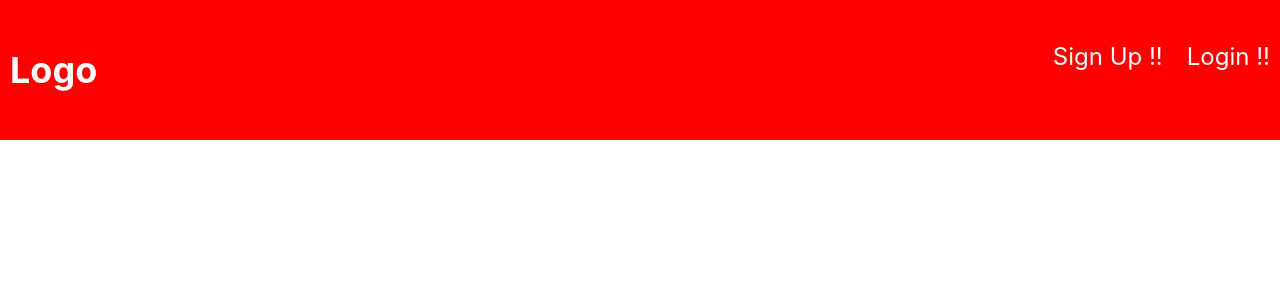
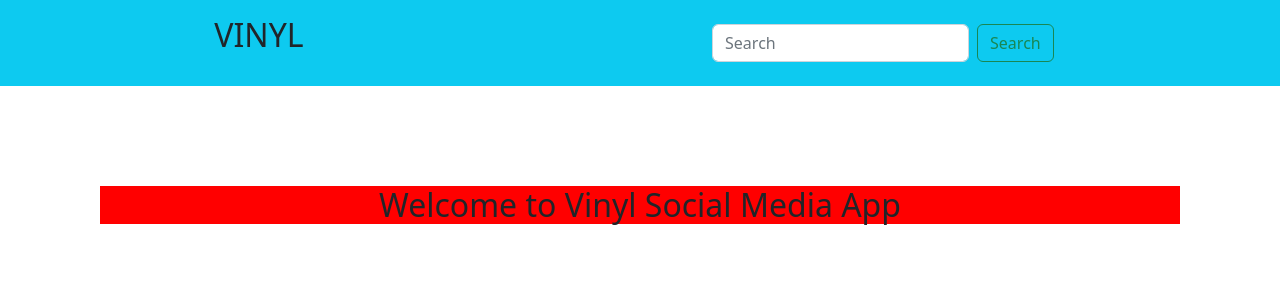
Before and after one commit to NightlineCoder/Vinyl-Social-Media, a React (Create React App) app in the folder client/: page / in a window 1280 px wide. Shown: the top 300 px of the page. Built offline with nearby package versions, Linux system fonts and the light colour scheme.

Commit message:
created the header component to be used by drew/frontend

```diff
--- a/client/package.json
+++ b/client/package.json
@@ -8,8 +8,10 @@
     "@testing-library/jest-dom": "^5.11.6",
     "@testing-library/react": "^11.2.2",
     "@testing-library/user-event": "^12.5.0",
+    "bootstrap": "^5.2.3",
     "graphql": "^15.4.0",
     "react": "^18.2.0",
+    "react-bootstrap": "^2.7.0",
     "react-dom": "^18.2.0",
     "react-router-dom": "^6.3.0",
     "react-scripts": "5.0.1"
--- a/client/src/App.js
+++ b/client/src/App.js
@@ -1,11 +1,14 @@
-import logo from "./logo.svg";
+// import logo from "./logo.svg";
 import "./App.css";
 import Header from "./components/Header/Header";
+import "bootstrap/dist/css/bootstrap.min.css";
+import Homepage from "./components/Homepage/Homepage";
 
 function App() {
   return (
     <>
       <Header />
+      <Homepage />
     </>
   );
 }
--- a/client/src/components/Header/Header.js
+++ b/client/src/components/Header/Header.js
@@ -3,13 +3,19 @@ import "./header.css";
 
 function Header() {
   return (
-    <div className="header">
-      <h2>Logo</h2>
-      <ul>
-        <li>Sign Up !!</li>
-        <li>Login !!</li>
-      </ul>
-    </div>
+    <header className="bg-info p-3 d-flex justify-content-around">
+      <h2>VINYL</h2>
+      <nav class="navbar bg-body-tertiary">
+        <div class="container-fluid">
+          <form class="d-flex" role="search">
+            <input class="form-control me-2" type="search" placeholder="Search" aria-label="Search" />
+            <button class="btn btn-outline-success" type="submit">
+              Search
+            </button>
+          </form>
+        </div>
+      </nav>
+    </header>
   );
 }
 
--- a/client/src/components/Header/header.css
+++ b/client/src/components/Header/header.css
@@ -5,10 +5,5 @@
   padding: 18px 10px;
   color: #fff;
   font-size: 24px;
+  min-height: 20px;
 }
-
-ul {
-  display: flex;
-  gap: 24px;
-  list-style-type: none;
-}
--- /dev/null
+++ b/client/src/components/Homepage/Homepage.js
@@ -0,0 +1,12 @@
+import React from "react";
+import "./homepage.css";
+
+function Homepage() {
+  return (
+    <div className="homepage">
+      <h2>Welcome to Vinyl Social Media App</h2>
+    </div>
+  );
+}
+
+export default Homepage;
--- /dev/null
+++ b/client/src/components/Homepage/homepage.css
@@ -0,0 +1,6 @@
+.homepage {
+  font-size: 38px;
+  background-color: red;
+  text-align: center;
+  margin: 100px;
+}
```
Also changed, not shown: client/public/logo.png (renamed from client/public/fotor_2023-1-18_18_12_1.png), 1 other file (tests, documents, lock files or other folders).
